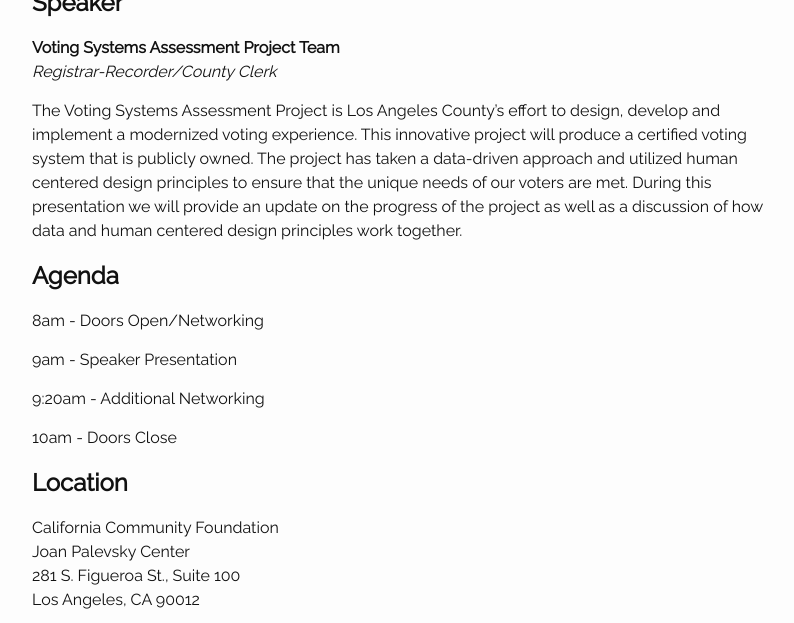
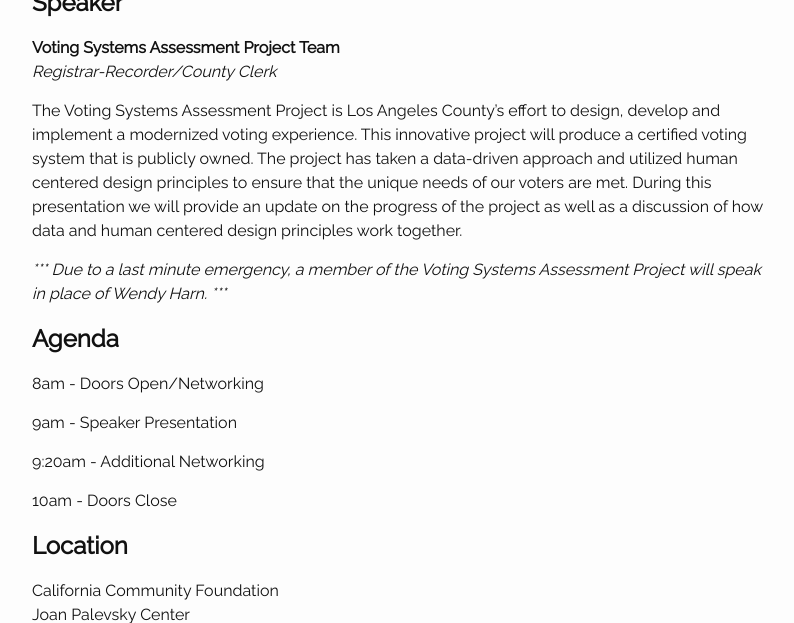
Before and after one commit to compilerla/data-donuts, a Jekyll site: the page built from _posts/2017-05-25-data-donuts-04.md, in a window 1280 px wide and 900 px high, scrolled down 668 px, cut to the strip 0-623 px from the top of the window. Shown: the whole strip, without its empty margins (238-1032 px from the left). Built offline with Jekyll 4.4.1, drawn with Linux system fonts in a browser that asks for light colours.

Commit message:
added note about the change

```diff
--- a/_posts/2017-05-25-data-donuts-04.md
+++ b/_posts/2017-05-25-data-donuts-04.md
@@ -22,6 +22,8 @@
 
 The Voting Systems Assessment Project is Los Angeles County’s effort to design, develop and implement a modernized voting experience. This innovative project will produce a certified voting system that is publicly owned. The project has taken a data-driven approach and utilized human centered design principles to ensure that the unique needs of our voters are met. During this presentation we will provide an update on the progress of the project as well as a discussion of how data and human centered design principles work together.
 
+_*** Due to a last minute emergency, a member of the Voting Systems Assessment Project will speak in place of Wendy Harn. ***_
+
 # Agenda
 
 8am - Doors Open/Networking
```
